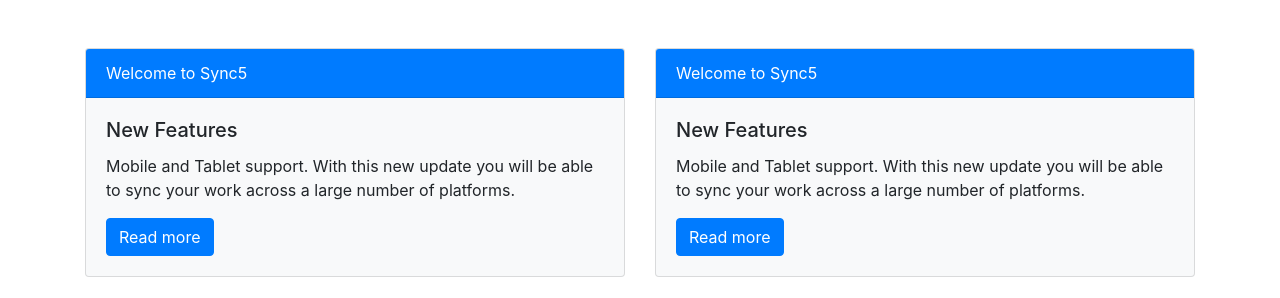
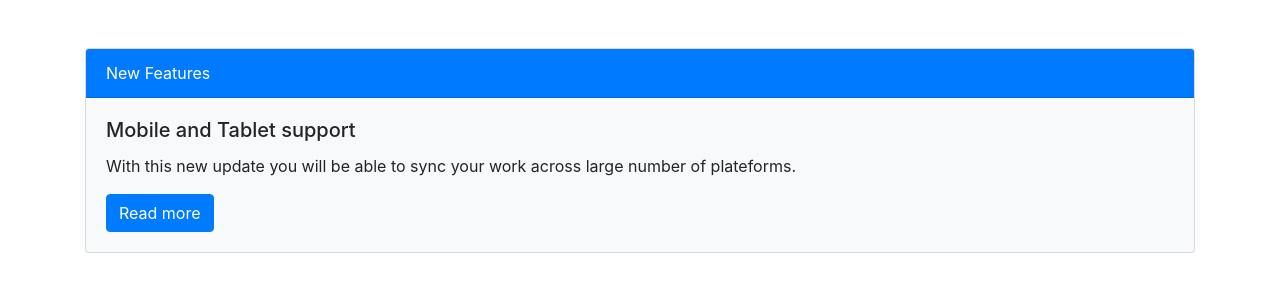
Before and after one commit to acciojob/bootstrap-card-Shashank84-creator, a website: page main.html in a window 1280 px wide. Shown: the top 298 px of the page. Drawn offline with nearby package versions, Linux system fonts and the light colour scheme.

Commit message:
created a submission

```diff
--- a/main.html
+++ b/main.html
@@ -13,26 +13,26 @@
     <!-- Card 1 -->
     <div class="card bg-light">
       <div class="card-header bg-primary text-white">
-        Welcome to Sync5
+        New Features
       </div>
       <div class="card-body">
-        <h5 class="card-title">New Features</h5>
-        <p class="card-text">Mobile and Tablet support. With this new update you will be able to sync your work across a large number of platforms.</p>
+        <h5 class="card-title">Mobile and Tablet support</h5>
+        <p class="card-text">With this new update you will be able to sync your work across large number of plateforms.</p>
         <a href="#" class="btn btn-primary">Read more</a>
       </div>
     </div>
 
     <!-- Card 2 -->
-   <div class="card bg-light">
+   <!-- <div class="card bg-light">
   <div class="card-header bg-primary text-white">
     Welcome to Sync5
-  </div>
-  <div class="card-body">
+  </div> -->
+  <!-- <div class="card-body">
     <h5 class="card-title">New Features</h5>
     <p class="card-text">Mobile and Tablet support. With this new update you will be able to sync your work across a large number of platforms.</p>
     <a href="#" class="btn btn-primary">Read more</a>
-  </div>
-</div>
+  </div> -->
+<!-- </div> -->
         <!-- Alert
       </div>
     <div class="card bg-danger">
```
